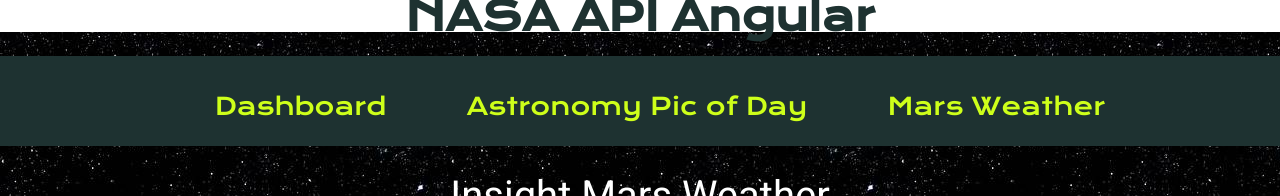
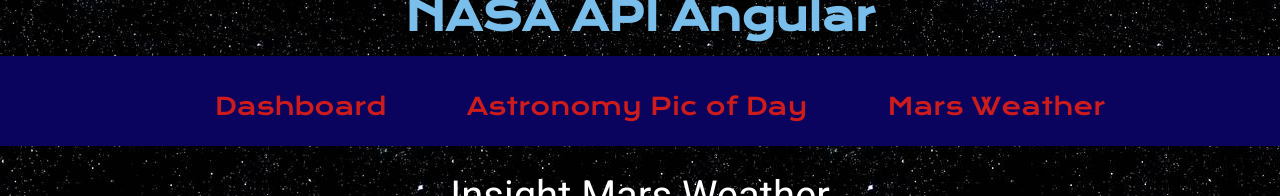
Before and after one commit to isaak-treat/NASA-API-Angular, an Angular app: page /insight in a window 1280 px wide. Shown: the top 196 px of the page. Built offline with nearby package versions, Linux system fonts and the light colour scheme; no server answers.

Commit message:
Modified CSS styling

```diff
--- a/src/app/app.component.css
+++ b/src/app/app.component.css
@@ -11,20 +11,20 @@
   display: inline-table;
   padding: 20px;
   padding-bottom: 30px;
-  background-color: #1E3231;
-  color: #CEFF1A;
+  background-color:  #0a045f;
+  color: #ce1b1b;
   transition: 0.5s;
 
 }
 
 .menu-bar {
-  background-color: #1E3231;
+  background-color: #0a045f;
   width: 100%;
   left: 10px;
 }
 .navigation a:hover {
-  background-color: #1E3231;
-  color: #E8EEF2;
+  background-color:  #0a045f;
+  color: #7abfec;
   cursor: default;
 }
 
@@ -33,14 +33,15 @@ h1 {
   font-size: 40px;
   font-weight: bold;
   text-align: center;
-  background-color: #ffffff;
+  /* background-color: #ffffff; */
 
   margin-top: -20px;
 }
   h1 a {
-    padding-top: 10px;
+    padding-top: 20px;
     text-decoration: none;
-    color: #1E3231;
+    color: #7abfec;
+
     width: 100%;
   }
 
--- a/src/app/insight/insight.component.css
+++ b/src/app/insight/insight.component.css
@@ -1,3 +1,5 @@
+
+
 .heading {
   font-size: 40px;
   color: #ffffff;
--- a/src/app/insight/insight.component.html
+++ b/src/app/insight/insight.component.html
@@ -1,8 +1,12 @@
+
 <div id="outer">
+
   <h1 class="heading">Insight Mars Weather</h1>
   <h1 class="dayTitle">WEATHER FOR SOLS: {{marsWeather.sol_keys}}</h1>
 
+
   <div class="table">
+
     <ul id="horizontal-list">
         <li>
           <mat-card class="sol-card" (click)="expandSol(i)" *ngFor="let solKey of marsWeather.sol_keys; index as i">
@@ -20,6 +24,8 @@
     <div class="expanded-day" *ngIf="marsWeather.sol_keys" [ngClass]="{'hidden': day_index < 0}">
       <h1>Test</h1>
       <h1>{{marsWeather.sol_keys[day_index]}}</h1>
+
     </div>
   </div>
+
 </div>
```
Also changed, not shown: src/assets/nasa-O0dEH-UPj68-unsplash.jpg (added).
